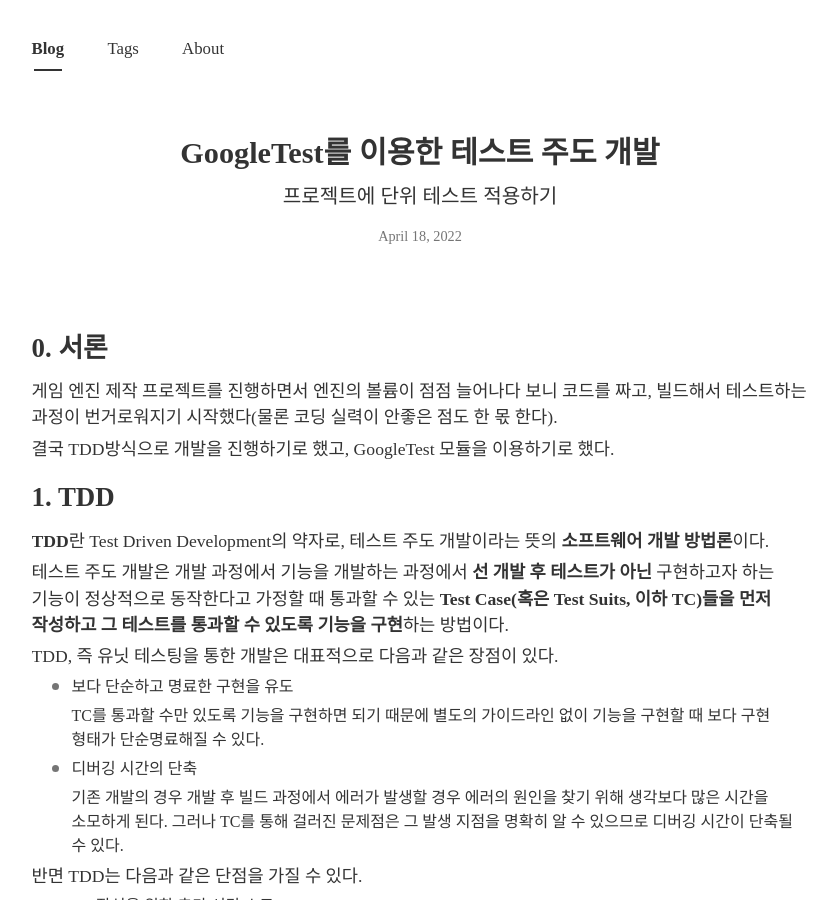
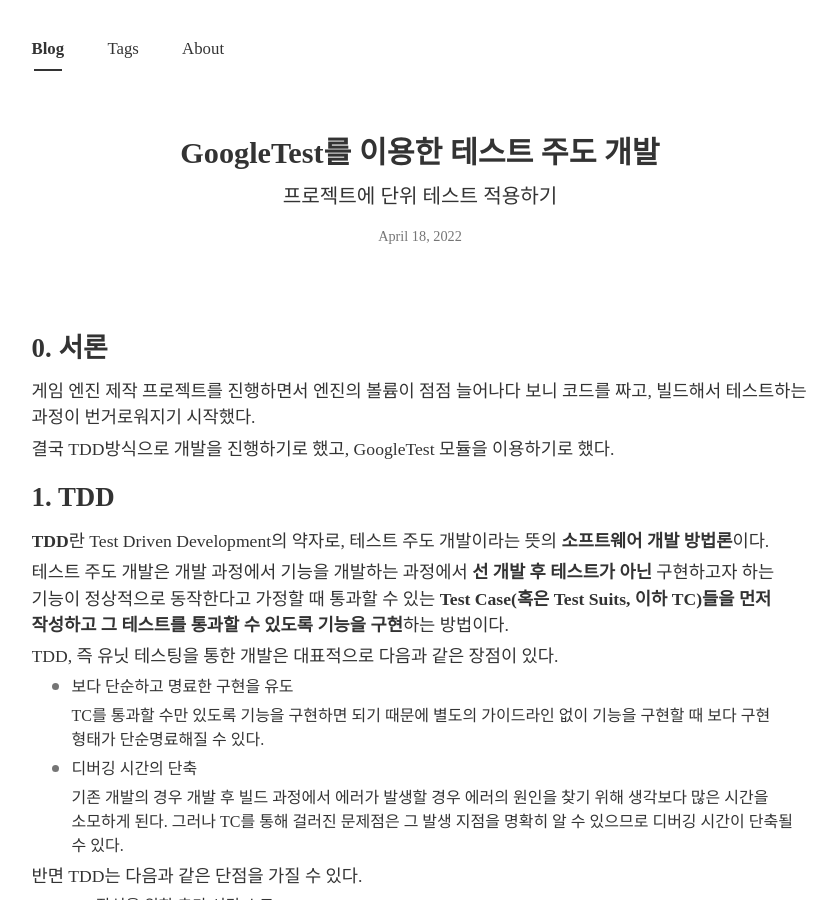
Before and after one commit to Hamsik2rang/Hamsik2rang.github.io, a Jekyll site: the page built from _posts/2022-04-18-TDD-On-Project.md, in a window 1280 px wide and 900 px high. Shown: the whole window, without its empty margins (220-1057 px from the left). Built offline with Jekyll 4.4.1, drawn with Linux system fonts in a browser that asks for light colours; nearby versions of some CDN libraries; some web fonts are replaced; formulas are drawn with MathJax 3; comment, search, counter and statistics services are not loaded.

Commit message:
사족 정리..ㅎ

```diff
--- a/_posts/2022-04-18-TDD-On-Project.md
+++ b/_posts/2022-04-18-TDD-On-Project.md
@@ -10,7 +10,7 @@
 
 ## 0. 서론
 
-게임 엔진 제작 프로젝트를 진행하면서 엔진의 볼륨이 점점 늘어나다 보니 코드를 짜고, 빌드해서 테스트하는 과정이 번거로워지기 시작했다(물론 코딩 실력이 안좋은 점도 한 몫 한다).
+게임 엔진 제작 프로젝트를 진행하면서 엔진의 볼륨이 점점 늘어나다 보니 코드를 짜고, 빌드해서 테스트하는 과정이 번거로워지기 시작했다.
 
 결국 TDD방식으로 개발을 진행하기로 했고, GoogleTest 모듈을 이용하기로 했다.
 
```
